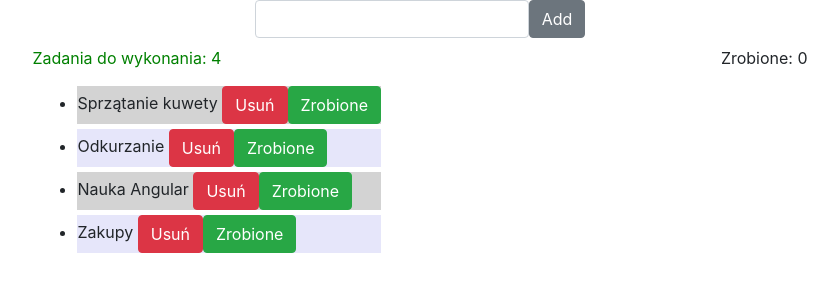
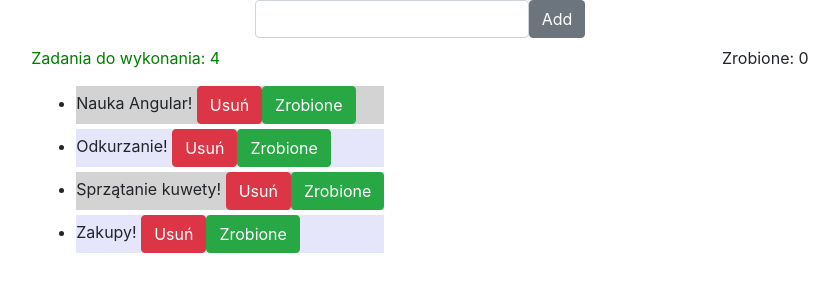
Before and after one commit to igor06brw/Task-List, an Angular app: page / in a window 1280 px wide. Shown: the top 300 px of the page, without its empty margins (220-1059 px from the left). Built offline with nearby package versions, Linux system fonts and the light colour scheme.

Commit message:
Add pipes
*Make own pipes
* Add html element to template by pipe
* Sort <Array>Task by first letter

```diff
--- a/src/app/app.module.ts
+++ b/src/app/app.module.ts
@@ -9,6 +9,8 @@
 import { DoneTaskComponent } from './done-task/done-task.component';
 import { CheckedDirective } from './shared/checked.directive';
 import { DateDirective } from './shared/date.directive';
+import { TransformTaskPipe } from './shared/transform-task.pipe';
+import { SortNamePipe } from './shared/sort-name.pipe';
 
 @NgModule({
   declarations: [
@@ -18,6 +20,8 @@
     DoneTaskComponent,
     CheckedDirective,
     DateDirective,
+    TransformTaskPipe,
+    SortNamePipe,
   ],
   imports: [
     BrowserModule,
--- a/src/app/done-task/done-task.component.html
+++ b/src/app/done-task/done-task.component.html
@@ -1,6 +1,6 @@
 <p>Zrobione: {{tasksDone.length}}</p>
  <ul>
   <li appChecked appDate [date]="task.end" *ngFor="let task of tasksDone">
-    {{task.name}}
+    {{task.name | transformTask: ' - super!'}}
   </li>
  </ul>
--- /dev/null
+++ b/src/app/shared/sort-name.pipe.ts
@@ -0,0 +1,19 @@
+import { Pipe, PipeTransform } from '@angular/core';
+import { Task } from '../models/task';
+
+@Pipe({
+  name: 'sortName'
+})
+export class SortNamePipe implements PipeTransform {
+
+  transform(value: Array<Task>, args?: any): Array<Task> {
+    return value.sort((a, b) => {
+      if (a.name.toLowerCase() > b.name.toLowerCase()) {
+        return 1;
+      } else {
+        return -1;
+      }
+    });
+  }
+
+}
--- /dev/null
+++ b/src/app/shared/transform-task.pipe.ts
@@ -0,0 +1,12 @@
+import { Pipe, PipeTransform } from '@angular/core';
+
+@Pipe({
+  name: 'transformTask'
+})
+export class TransformTaskPipe implements PipeTransform {
+
+  transform(value: string, args: string = ''): any {
+    return value.charAt(0).toUpperCase() + value.slice(1) + args;
+  }
+
+}
--- a/src/app/todo-task/todo-task.component.html
+++ b/src/app/todo-task/todo-task.component.html
@@ -1,8 +1,8 @@
 <div *ngIf="tasksList.length > 0; else noTask">
   <p [ngStyle]="{color: getColor()}">Zadania do wykonania: {{tasksList.length}}</p>
   <ul>
-    <li appDate [date]="task.created" *ngFor="let task of tasksList; let odd = odd" [ngClass]="{'odd-li': odd, 'last-li':  tasksList.length === 1 }">
-        {{task.name}}
+    <li appDate [date]="task.created" *ngFor="let task of tasksList | sortName; let odd = odd" [ngClass]="{'odd-li': odd, 'last-li':  tasksList.length === 1 }">
+        {{task.name | transformTask: '!'}}
     <button type="button" class="btn btn-danger" (click)="remove(task)">Usuń</button>
     <button type="button" class="btn btn-success" (click)="done(task)">Zrobione</button>
     </li>
--- a/src/app/todo-task/todo-task.component.ts
+++ b/src/app/todo-task/todo-task.component.ts
@@ -13,7 +13,7 @@
 
   constructor(private tasksService: TasksService) {
     this.tasksService.getTasksListObs().subscribe((tasks: Array<Task>) => {
-      this.tasksList = tasks;
+      this.tasksList = tasks.slice();
     });
   }
 
```
